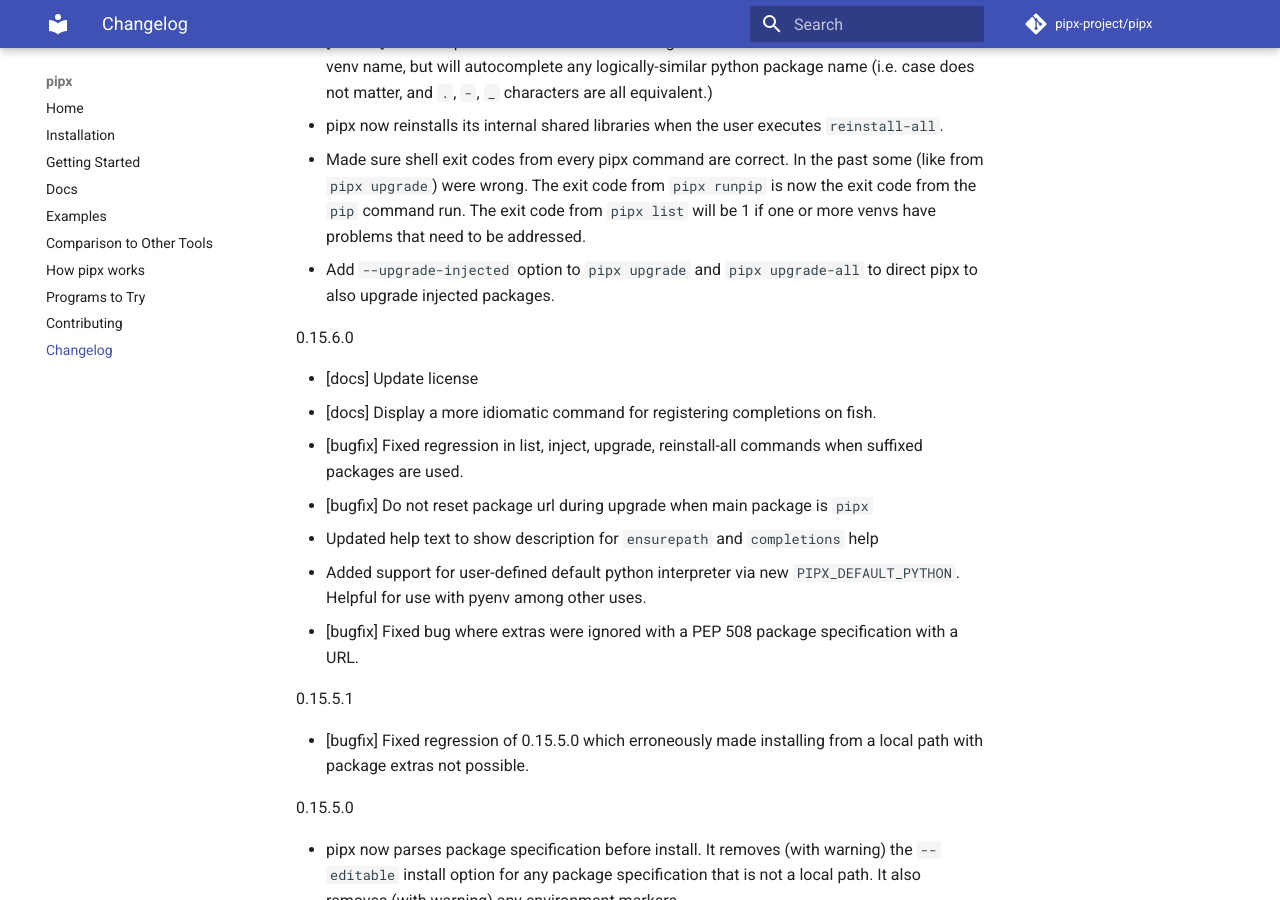
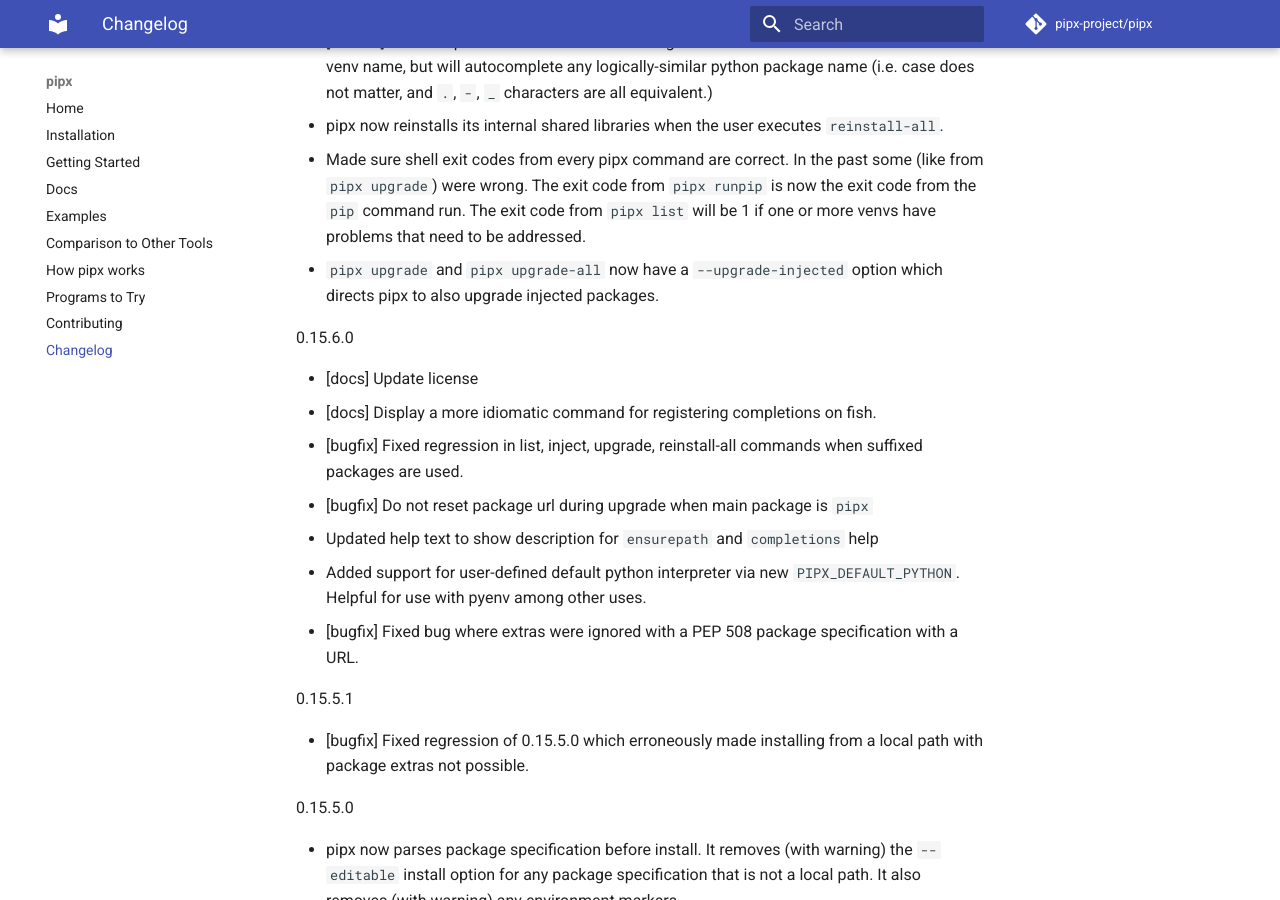
Before and after one commit to pypa/pipx, an MkDocs documentation site: the page built from docs/changelog.md, in a window 1280 px wide and 900 px high, scrolled down 802 px. Built offline with MkDocs 1.6.1 and Material for MkDocs 9.7.7, drawn with Linux system fonts in a browser that asks for light colours; comment, search, counter and statistics services are not loaded.

Commit message:
Fix changelog.

```diff
--- a/docs/changelog.md
+++ b/docs/changelog.md
@@ -12,7 +12,7 @@
 - [feature] Autocomplete for venv names is no longer restricted to an exact match to the literal venv name, but will autocomplete any logically-similar python package name (i.e. case does not matter, and `.`, `-`, `_` characters are all equivalent.)
 - pipx now reinstalls its internal shared libraries when the user executes `reinstall-all`.
 - Made sure shell exit codes from every pipx command are correct.  In the past some (like from `pipx upgrade`) were wrong.  The exit code from `pipx runpip` is now the exit code from the `pip` command run.  The exit code from `pipx list` will be 1 if one or more venvs have problems that need to be addressed.
-- Add `--upgrade-injected` option to `pipx upgrade` and `pipx upgrade-all` to direct pipx to also upgrade injected packages.
+- `pipx upgrade` and `pipx upgrade-all` now have a `--upgrade-injected` option which directs pipx to also upgrade injected packages.
 
 0.15.6.0
 
```
